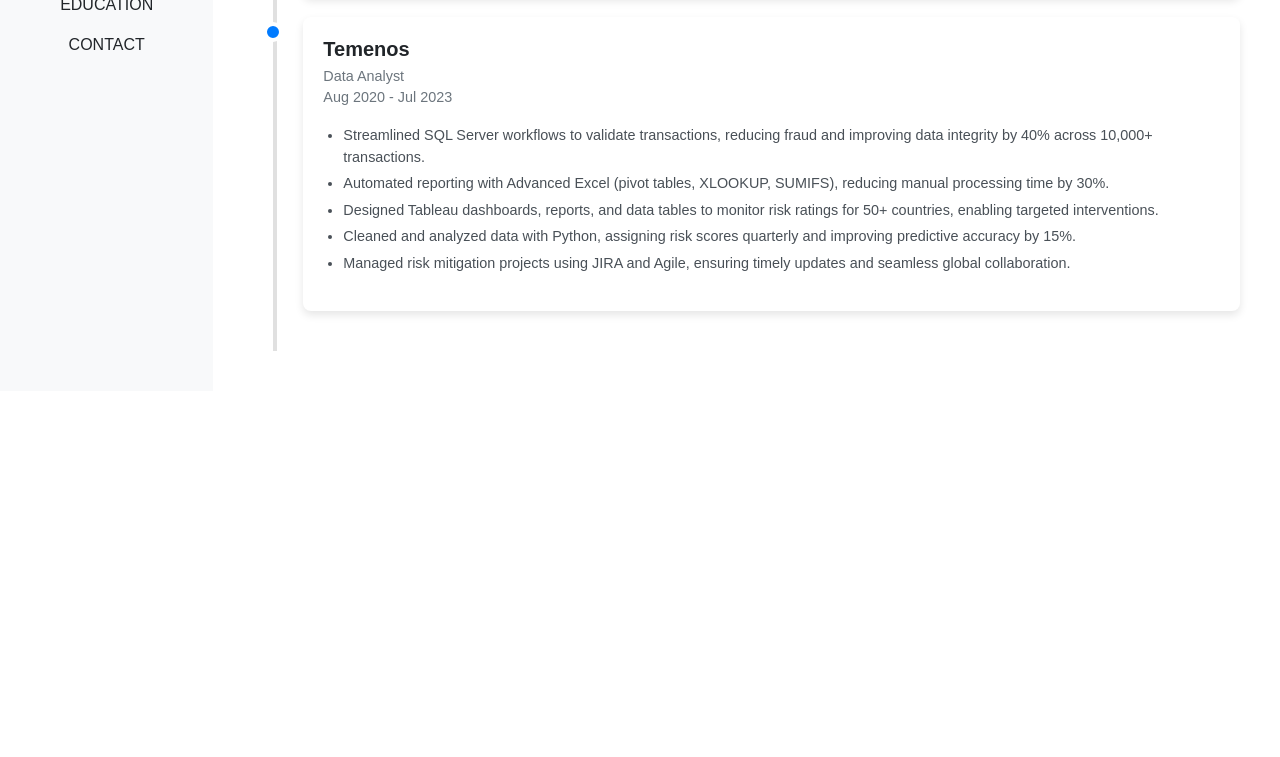
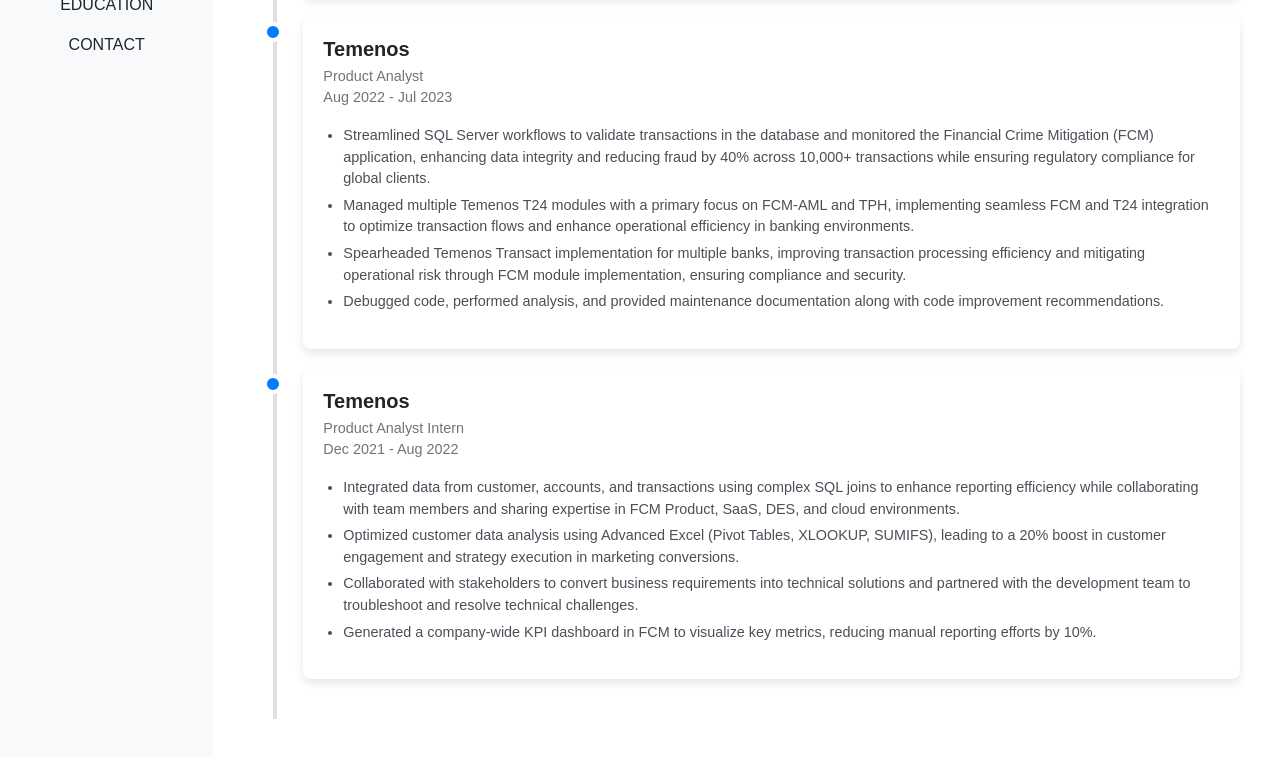
Before and after one commit to YashwanthAnirudh/yash, a plain HTML site: page experience.html in a window 1280 px wide. Shown: the part 511-1268 px from the top of the page. Before the commit the page ends 902 px from the top, so only its background shows below. Drawn offline with nearby package versions, Linux system fonts and the light colour scheme.

Commit message:
Update experience.html

```diff
--- a/experience.html
+++ b/experience.html
@@ -245,16 +245,32 @@
                 <div class="timeline-item">
                     <div class="item-content">
                         <h5>Temenos</h5>
-                        <p>Data Analyst<br>Aug 2020 - Jul 2023</p>
+                        <p>Product Analyst<br>Aug 2022 - Jul 2023</p>
                         <ul>
-                            <li>Streamlined SQL Server workflows to validate transactions, reducing fraud and improving data integrity by 40% across 10,000+ transactions.</li>
-                            <li>Automated reporting with Advanced Excel (pivot tables, XLOOKUP, SUMIFS), reducing manual processing time by 30%.</li>
-                            <li>Designed Tableau dashboards, reports, and data tables to monitor risk ratings for 50+ countries, enabling targeted interventions.</li>
-                            <li>Cleaned and analyzed data with Python, assigning risk scores quarterly and improving predictive accuracy by 15%.</li>
-                            <li>Managed risk mitigation projects using JIRA and Agile, ensuring timely updates and seamless global collaboration.</li>
-                        </ul>
+    <li>Streamlined SQL Server workflows to validate transactions in the database and monitored the Financial Crime Mitigation (FCM) application, enhancing data integrity and reducing fraud by 40% across 10,000+ transactions while ensuring regulatory compliance for global clients.</li>
+    <li>Managed multiple Temenos T24 modules with a primary focus on FCM-AML and TPH, implementing seamless FCM and T24 integration to optimize transaction flows and enhance operational efficiency in banking environments.</li>
+    <li>Spearheaded Temenos Transact implementation for multiple banks, improving transaction processing efficiency and mitigating operational risk through FCM module implementation, ensuring compliance and security.</li>
+    <li>Debugged code, performed analysis, and provided maintenance documentation along with code improvement recommendations.</li>
+</ul>
+
                     </div>
                 </div>
+
+                <div class="timeline-item">
+                    <div class="item-content">
+                        <h5>Temenos</h5>
+                        <p>Product Analyst Intern<br>Dec 2021 - Aug 2022</p>
+                        <ul>
+    <li>Integrated data from customer, accounts, and transactions using complex SQL joins to enhance reporting efficiency while collaborating with team members and sharing expertise in FCM Product, SaaS, DES, and cloud environments.</li>
+    <li>Optimized customer data analysis using Advanced Excel (Pivot Tables, XLOOKUP, SUMIFS), leading to a 20% boost in customer engagement and strategy execution in marketing conversions.</li>
+    <li>Collaborated with stakeholders to convert business requirements into technical solutions and partnered with the development team to troubleshoot and resolve technical challenges.</li>
+    <li>Generated a company-wide KPI dashboard in FCM to visualize key metrics, reducing manual reporting efforts by 10%.</li>
+</ul>
+
+
+                    </div>
+                </div>
+
 
 
 
```
